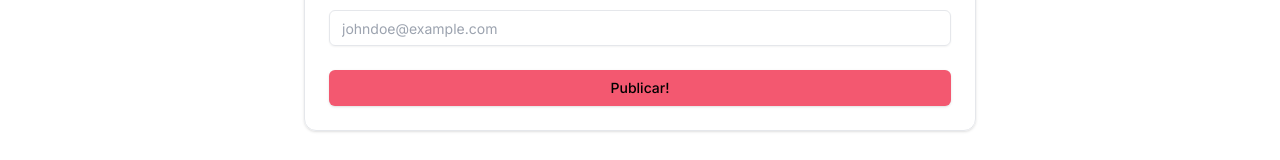
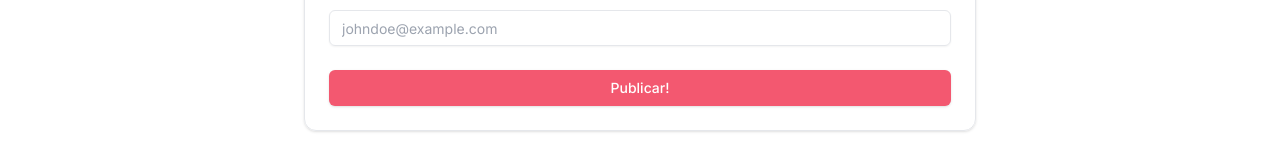
Before and after one commit to victor1mrs/me-perdi-me-encontraron, a Next.js app: page /new-pet-found in a window 1280 px wide. Shown: the part 505-665 px from the top of the page. Built offline with nearby package versions, Linux system fonts and the light colour scheme.

Commit message:
no params catched

```diff
--- a/app/(nav-bar)/profiles/page.tsx
+++ b/app/(nav-bar)/profiles/page.tsx
@@ -48,8 +48,12 @@ const Profiles = async ({searchParams}: ProfilesProps) => {
       console.error(error)
     }
   }
-  const {lat, lng, google_place_id, name}: GeocodeData = await handleGeocode()
-  // const profiles = await axios.get(`http://127.0.0.1:3000/api/pets?lat=${lat}&long=${lng}&status=${status}`)
+  const res = await handleGeocode()
+  if(res && res.lat && res.lng && res.google_place_id && res.name) {
+    const {lat, lng, google_place_id, name}: GeocodeData = await handleGeocode()
+    // const profiles = await axios.get(`http://127.0.0.1:3000/api/pets?lat=${lat}&long=${lng}&status=${status}`)
+  }
+
   const profiles: ProfileType[] = mockedUsers;
   return <div>
     <PetProfiles profiles={profiles} />
--- a/components/PetProfile.tsx
+++ b/components/PetProfile.tsx
@@ -23,7 +23,6 @@ const PetProfiles = ({ profiles }: ProfilesProps) => {
       setProfileIdx(profileIdx + 1)
     }
   }
-  console.log(profiles)
 
   return (
     <div>
--- a/components/publish-found-pet.tsx
+++ b/components/publish-found-pet.tsx
@@ -112,7 +112,7 @@ const PublishFoundPet = () => {
             </div>
           </CardContent>
           <CardFooter>
-            <Button className="w-full" type="submit" onClick={handleClick}>
+            <Button className="w-full text-white" type="submit" onClick={handleClick}>
               Publicar!
             </Button>
           </CardFooter>
```
